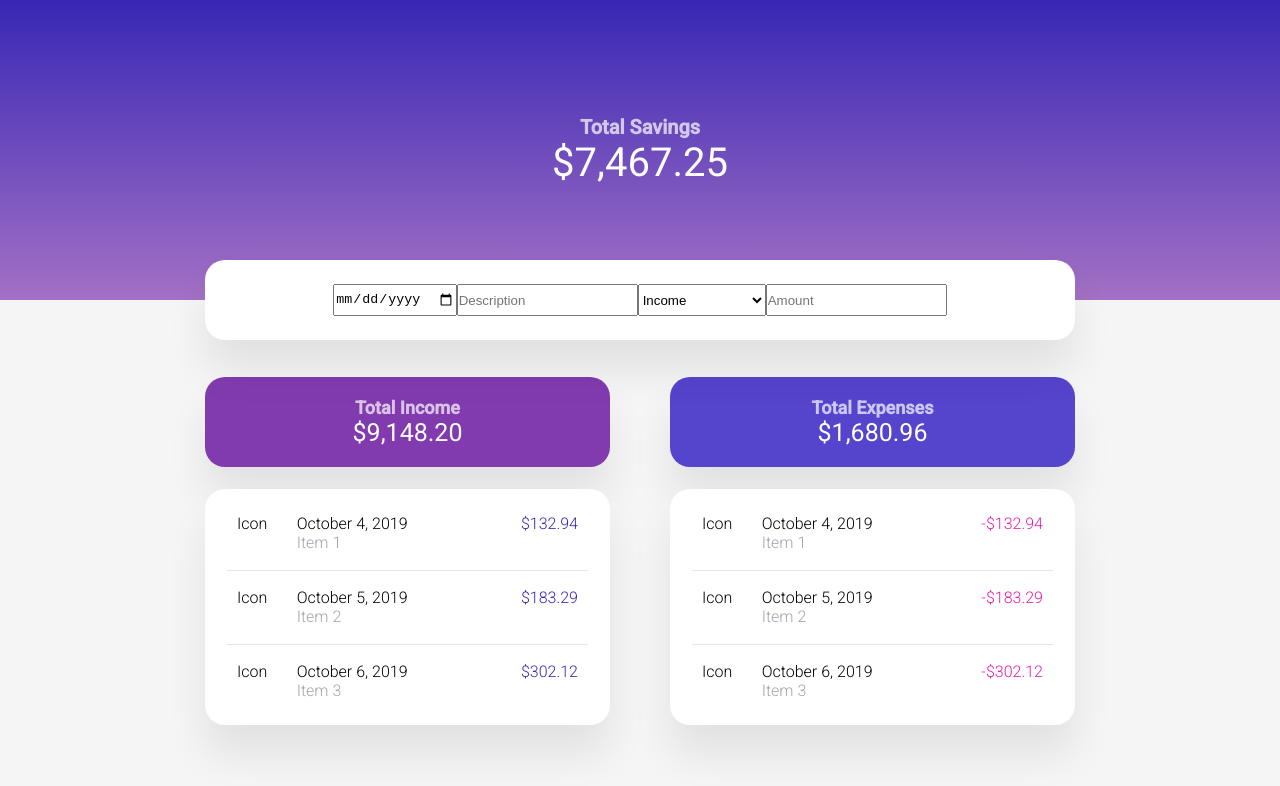
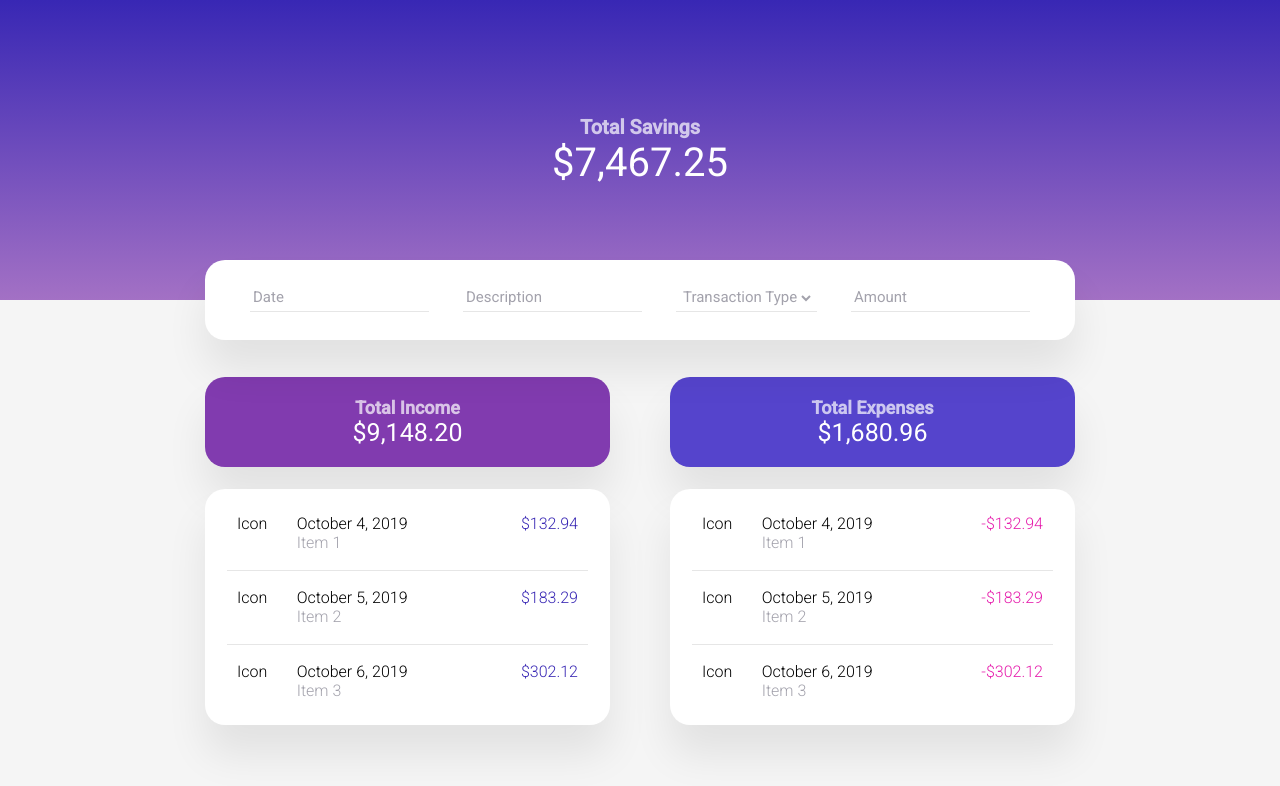
Before and after one commit to arontolentino/finate, a Vue app: page / in a window 1280 px wide. Shown: the top 786 px of the page. Built offline with nearby package versions, Linux system fonts and the light colour scheme.

Commit message:
Style input and select fields

```diff
--- a/src/App.vue
+++ b/src/App.vue
@@ -7,14 +7,30 @@
       </div>
       <div class="input">
         <div class="wrapper">
-          <input type="date" placeholder="Date" />
+          <div class="inputContainer">
+            <input
+              placeholder="Date"
+              class="textbox-n"
+              type="text"
+              onfocus="(this.type='date')"
+              id="date"
+            />
+          </div>
+          <div class="inputContainer">
             <input type="text" placeholder="Description" />
+          </div>
+
+          <div class="inputContainer">
             <select>
-            <option disabled value>Please select one</option>
+              <option disabled selected>Transaction Type</option>
               <option>Income</option>
               <option>Expense</option>
             </select>
+          </div>
+
+          <div class="inputContainer">
             <input type="number" placeholder="Amount" />
+          </div>
         </div>
       </div>
     </div>
@@ -166,9 +182,33 @@ body {
   height: 80px;
   background-color: #fff;
   box-shadow: 0 30px 40px rgba(0, 0, 0, 0.08);
-  display: flex;
-  justify-content: space-between;
-  padding: 24px;
+  padding: 24px 45px;
+}
+
+.inputContainer {
+  padding: 3px;
+  border-bottom: 1px solid #e6e6e6;
+}
+
+input,
+select {
+  font-family: "Roboto", sans-serif;
+  font-size: 15px;
+  border: none;
+  color: #a3a2ac;
+}
+
+::placeholder {
+  color: #a3a2ac;
+}
+
+input:focus,
+select:focus {
+  outline: none;
+}
+
+select {
+  background-color: #fff;
 }
 
 .transactions {
```
Lines whose indentation alone changed are shown as unchanged.
